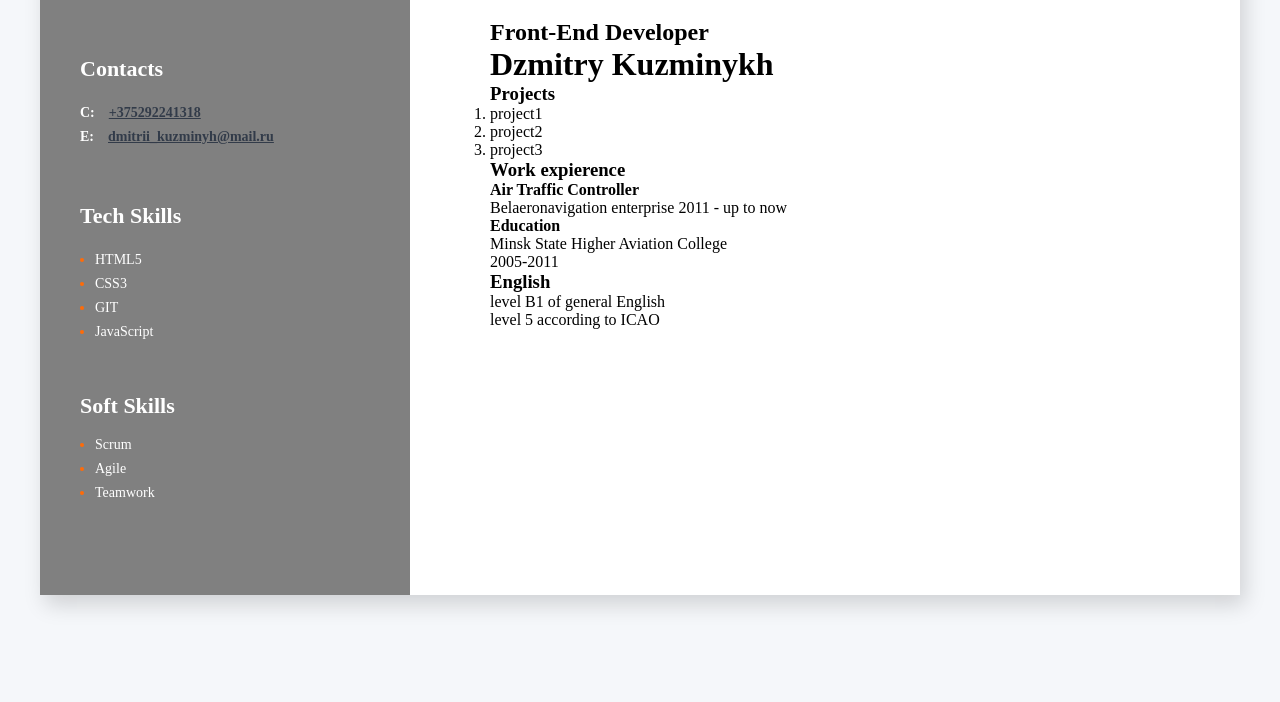
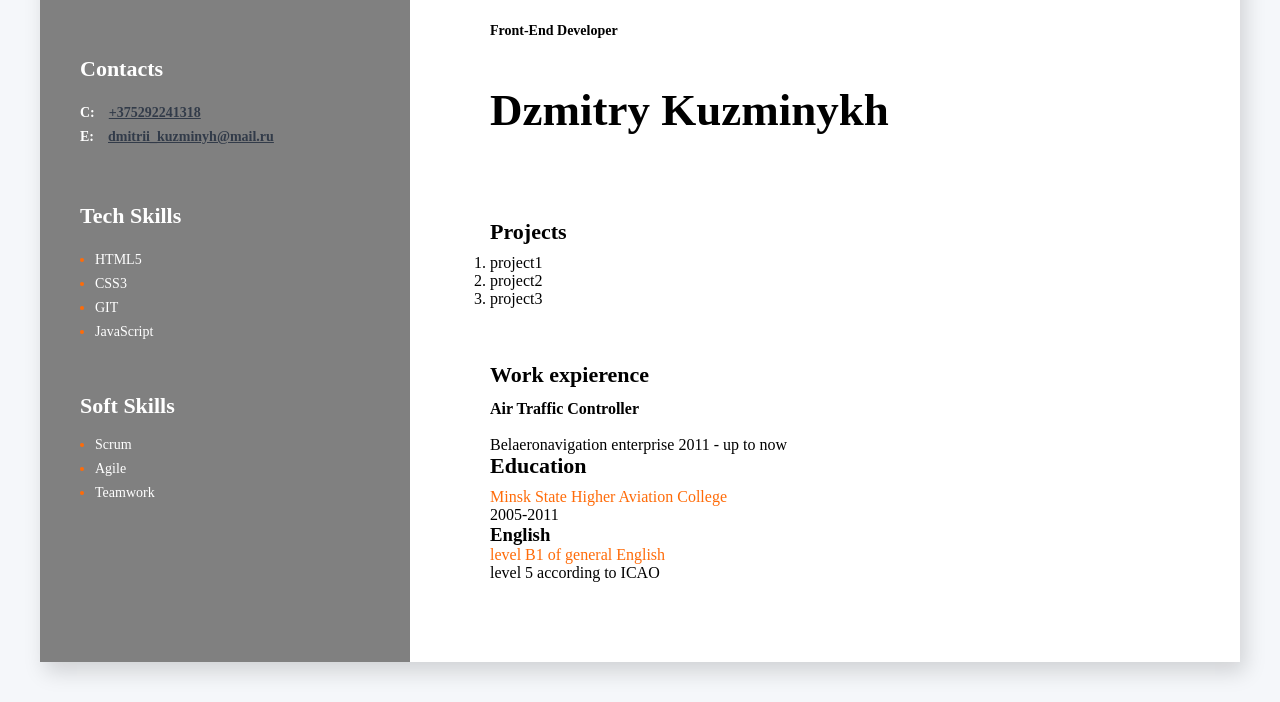
Before and after one commit to Dmitrii1987/rsschool-cv, a plain HTML site: page index.html in a window 1280 px wide. Shown: the part 101-803 px from the top of the page. Drawn offline with Linux system fonts and the light colour scheme.

Commit message:
feat: add new code to style.css

```diff
--- a/style.css
+++ b/style.css
@@ -117,3 +117,37 @@
   .soft-skills-text {
     color: #fff;
   }
+
+  .profession {
+    font-size: 14px;
+    font-weight: 700;
+    line-height: 24px;
+    margin-bottom: 23px;
+  }
+  .name {
+    font-size: 45px;
+    font-weight: 700;
+    line-height: 89px;
+  }
+  .info-container {
+    margin-bottom: 65px;
+  }
+  .projects-title {
+    font-size: 22px;
+    font-weight: 700;
+    line-height: 24px;
+    margin-bottom: 10px;
+  }
+  .projects-container {
+    margin-bottom: 55px;
+  }
+  .profession-title {
+    font-size: 16px;
+    font-weight: 700;
+    line-height: 24px;
+    margin-top: 10px;
+    margin-bottom: 15px;
+  }
+  .profession-color {
+    color: #ff6b08;
+  }
```
